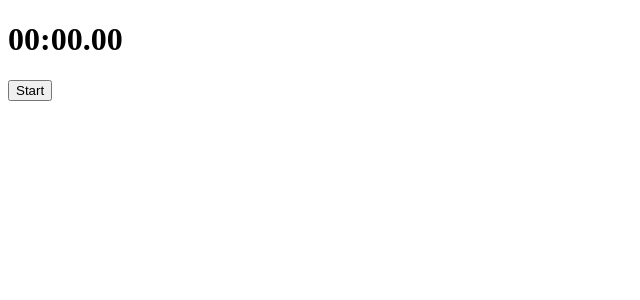
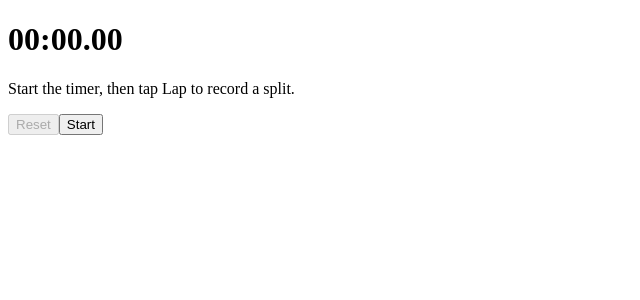
Before and after one commit to NahomZelelew/react-stopwatch, a React (Vite) app: page / in a window 1280 px wide. Shown: the top 300 px of the page, without its empty margins (0-640 px from the left). Built offline with nearby package versions, Linux system fonts and the light colour scheme.

Commit message:
feat: record laps with a Lap button, show them in LapList, add Reset

```diff
--- a/src/App.jsx
+++ b/src/App.jsx
@@ -1,10 +1,12 @@
 import { useState, useEffect } from "react";
 import Controls from "./components/Controls";
+import LapList from "./components/LapList";
 import { formatTime } from "./utils/formatTime";
 
 export default function App() {
   const [elapsed, setElapsed] = useState(0); // milliseconds
   const [running, setRunning] = useState(false);
+  const [laps, setLaps] = useState([]);
 
   // Tick while running. Starting from (now - elapsed) lets Resume continue where it stopped.
   useEffect(() => {
@@ -15,13 +17,29 @@ export default function App() {
     // eslint-disable-next-line react-hooks/exhaustive-deps
   }, [running]);
 
+  const handleToggle = () => setRunning(!running);
+
+  const handleLap = () => {
+    const previousTotal = laps.length ? laps[0].total : 0;
+    const newLap = { total: elapsed, split: elapsed - previousTotal };
+    setLaps([newLap, ...laps]); // newest first
+  };
+
+  const handleReset = () => {
+    setElapsed(0);
+    setLaps([]);
+  };
+
   return (
     <main className="stopwatch">
       <h1 role="timer">{formatTime(elapsed)}</h1>
+      <LapList laps={laps} />
       <Controls
         running={running}
         hasStarted={elapsed > 0}
-        onToggle={() => setRunning(!running)}
+        onToggle={handleToggle}
+        onLap={handleLap}
+        onReset={handleReset}
       />
     </main>
   );
--- a/src/components/Controls.jsx
+++ b/src/components/Controls.jsx
@@ -1,11 +1,21 @@
-export default function Controls({ running, hasStarted, onToggle }) {
+export default function Controls({ running, hasStarted, onToggle, onLap, onReset }) {
   // Start -> Stop -> Resume
-  const label = running ? "Stop" : hasStarted ? "Resume" : "Start";
+  const mainLabel = running ? "Stop" : hasStarted ? "Resume" : "Start";
 
   return (
     <div className="controls">
+      {running ? (
+        <button className="circle ghost" onClick={onLap}>
+          Lap
+        </button>
+      ) : (
+        <button className="circle ghost" onClick={onReset} disabled={!hasStarted}>
+          Reset
+        </button>
+      )}
+
       <button className={`circle main ${running ? "stop" : ""}`} onClick={onToggle}>
-        {label}
+        {mainLabel}
       </button>
     </div>
   );
--- /dev/null
+++ b/src/components/LapList.jsx
@@ -0,0 +1,23 @@
+import { formatTime } from "../utils/formatTime";
+
+export default function LapList({ laps }) {
+  if (laps.length === 0) {
+    return (
+      <div className="laps empty">
+        <p>Start the timer, then tap Lap to record a split.</p>
+      </div>
+    );
+  }
+
+  return (
+    <ul className="laps">
+      {laps.map((lap, i) => (
+        <li key={laps.length - i}>
+          <span className="lap-no">Lap {laps.length - i}</span>
+          <span className="lap-split">{formatTime(lap.split)}</span>
+          <span className="lap-total">{formatTime(lap.total)}</span>
+        </li>
+      ))}
+    </ul>
+  );
+}
```
